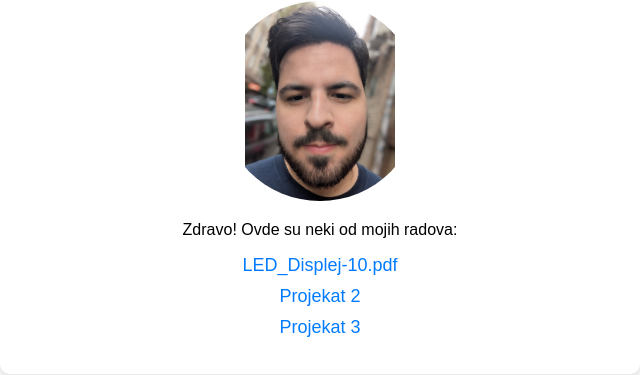
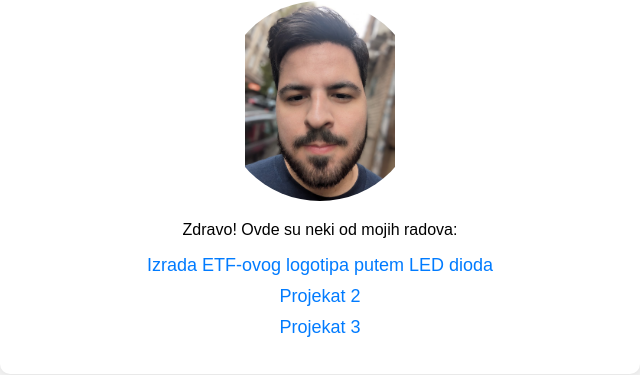
Before and after one commit to MatejaRadicevic/matejaradicevic.github.io, a plain HTML site: page index.html in a window 1280 px wide. Shown: the part 127-502 px from the top of the page, without its empty margins (320-960 px from the left). Drawn offline with Linux system fonts and the light colour scheme.

Commit message:
Update index.html

```diff
--- a/index.html
+++ b/index.html
@@ -50,7 +50,7 @@
         <img src="ja.png" alt="Moja Slika">
         <p>Zdravo! Ovde su neki od mojih radova:</p>
     <ul>
-        <li><a href="LED_Displej-10.pdf" target="_blank">LED_Displej-10.pdf</a></li>
+        <li><a href="LED_Displej-10.pdf" target="_blank">Izrada ETF-ovog logotipa putem LED dioda</a></li>
         <li><a href="projekat2.pdf" target="_blank">Projekat 2</a></li>
         <li><a href="projekat3.pdf" target="_blank">Projekat 3</a></li>
     </ul>
```
